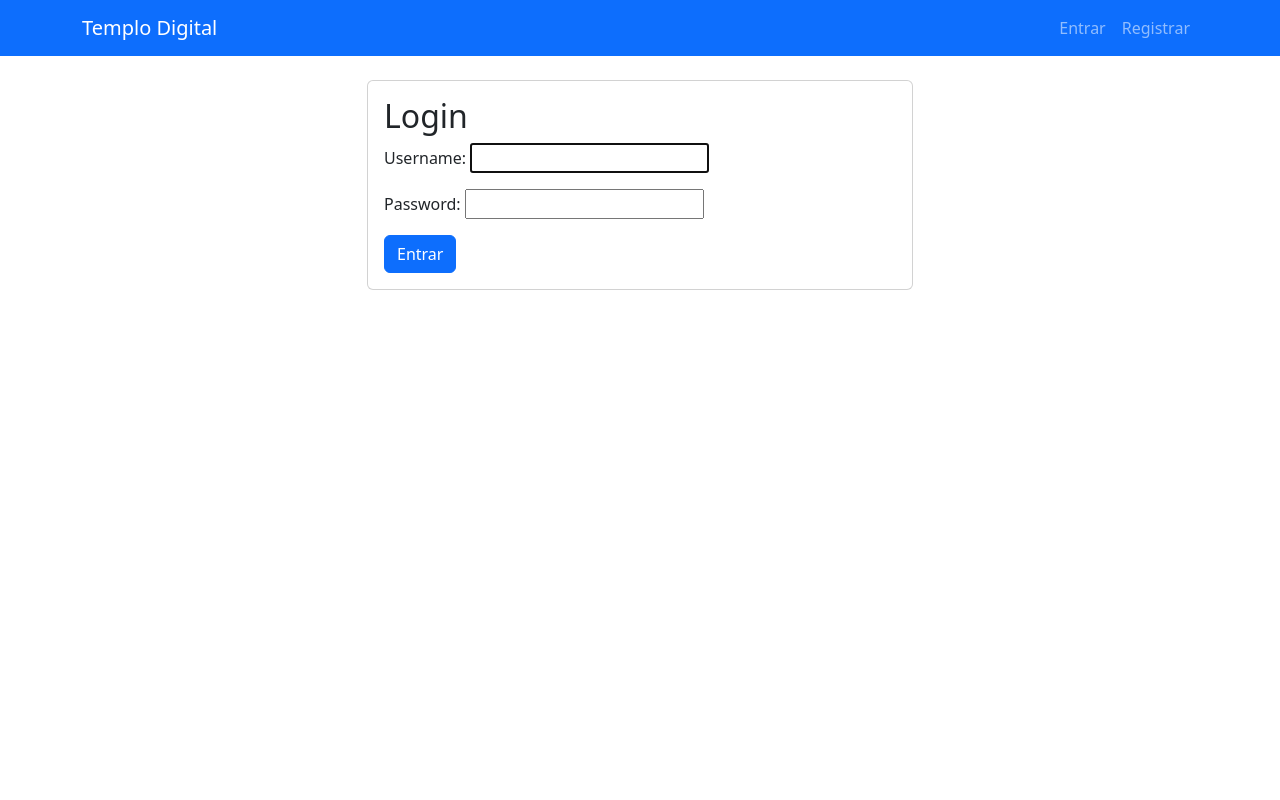
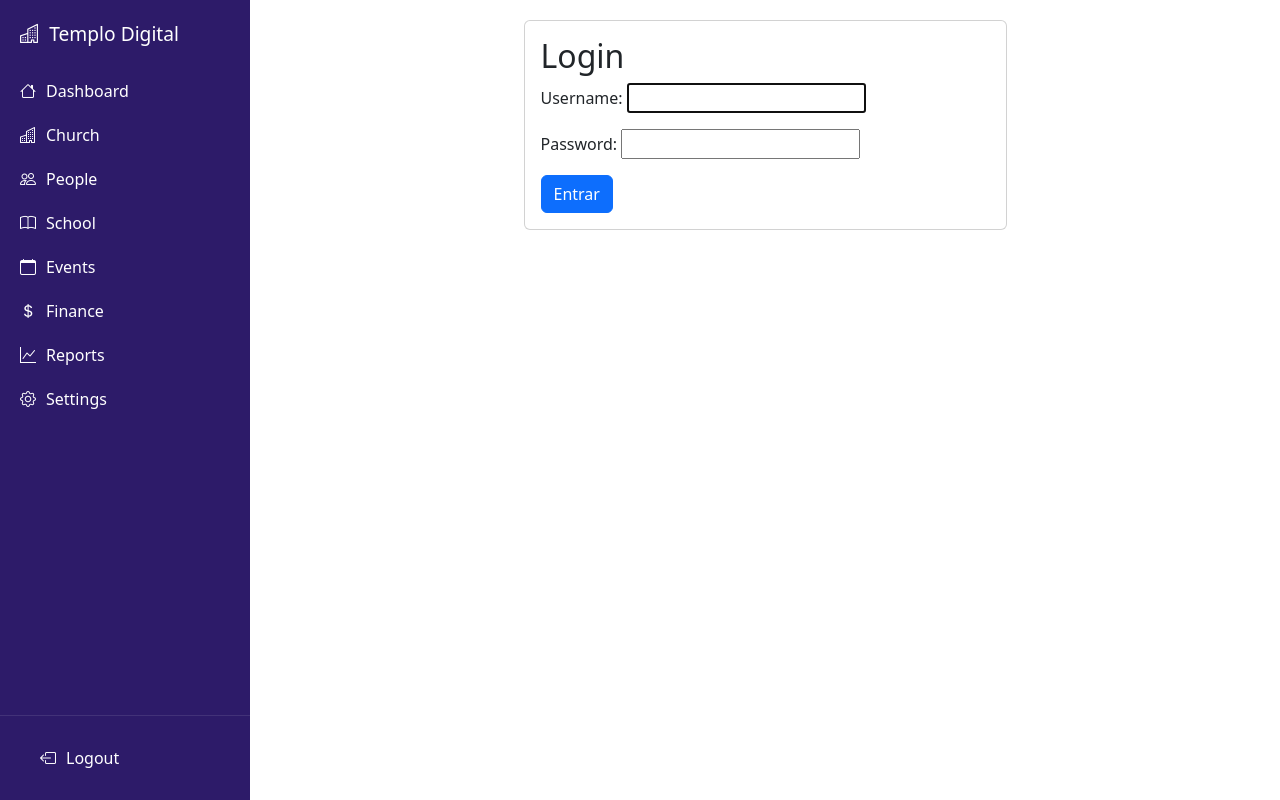
Before and after one commit to ericamila/Sistema-de-Gerenciamento-de-Igrejas, a Django app: a page that uses templates/base.html in a window 1280 px wide. Run offline with Django 5.2, Linux system fonts and the light colour scheme; some libraries are stand-ins or nearby versions.

Commit message:
Assistant checkpoint: Add sidebar and welcome page with church selection
Assistant generated file changes:
- templates/base.html: Add sidebar with navigation items
- templates/welcome.html: Create welcome page with church selection
- accounts/views.py: Update views to handle first-time users
- django_project/urls.py: Add welcome page URL

---

User prompt:

quero um sidebar com os itens na mesma ordem da imagem. Também quero que no primeiro uso do sistema a pessoa possa escolher fazer o cadastro de uma nova igreja ou entrar em uma existente algo parecido com a segunda imagem

Replit-Commit-Author: Assistant
Replit-Commit-Session-Id: cd7041a8-a803-4928-82c2-2c2266bd7d27

```diff
--- a/django_project/urls.py
+++ b/django_project/urls.py
@@ -1,4 +1,3 @@
-
 from django.contrib import admin
 from django.urls import path, include
 from django.contrib.auth import views as auth_views
@@ -7,6 +6,11 @@ from django.contrib.auth.decorators import login_required
 
 def home(request):
     return render(request, 'home.html')
+
+# Assuming 'views.py' in your app contains the welcome function
+# This is a placeholder, you'll need to create the actual view
+def welcome(request):
+    return render(request, 'welcome.html')
 
 urlpatterns = [
     path('', login_required(home), name='home'),
@@ -20,4 +24,5 @@ urlpatterns = [
     path('events/', include('events.urls')),
     path('schools/', include('schools.urls')),
     path('reports/', include('reports.urls')),
+    path('welcome/', welcome, name='welcome'), # Added welcome page URL
 ]
--- a/templates/base.html
+++ b/templates/base.html
@@ -6,26 +6,70 @@
     <meta name="viewport" content="width=device-width, initial-scale=1.0">
     <title>{% block title %}Templo Digital{% endblock %}</title>
     <link href="https://cdn.jsdelivr.net/npm/bootstrap@5.3.0/dist/css/bootstrap.min.css" rel="stylesheet">
+    <link rel="stylesheet" href="https://cdn.jsdelivr.net/npm/bootstrap-icons@1.7.2/font/bootstrap-icons.css">
+    <style>
+        .sidebar {
+            height: 100vh;
+            width: 250px;
+            background-color: #2D1B69;
+            position: fixed;
+            left: 0;
+            top: 0;
+            padding-top: 20px;
+        }
+        .sidebar a {
+            color: white;
+            text-decoration: none;
+            padding: 10px 20px;
+            display: flex;
+            align-items: center;
+            gap: 10px;
+        }
+        .sidebar a:hover {
+            background-color: rgba(255,255,255,0.1);
+        }
+        .main-content {
+            margin-left: 250px;
+            padding: 20px;
+        }
+        .logo {
+            color: white;
+            padding: 0 20px 20px;
+            display: flex;
+            align-items: center;
+            gap: 10px;
+            font-size: 1.2em;
+        }
+        .logout {
+            position: fixed;
+            bottom: 0;
+            width: 250px;
+            padding: 20px;
+            border-top: 1px solid rgba(255,255,255,0.1);
+        }
+    </style>
 </head>
 <body>
-    <nav class="navbar navbar-expand-lg navbar-dark bg-primary">
-        <div class="container">
-            <a class="navbar-brand" href="/">Templo Digital</a>
-            <div class="navbar-nav">
-                {% if user.is_authenticated %}
-                    <a class="nav-link" href="{% url 'churches:church_list' %}">Igrejas</a>
-                    <a class="nav-link" href="{% url 'churches:my_churches' %}">Minhas Igrejas</a>
-                    <a class="nav-link" href="{% url 'accounts:profile' %}">Perfil</a>
-                    <a class="nav-link" href="{% url 'logout' %}">Sair</a>
-                {% else %}
-                    <a class="nav-link" href="{% url 'login' %}">Entrar</a>
-                    <a class="nav-link" href="{% url 'accounts:register' %}">Registrar</a>
-                {% endif %}
-            </div>
+    <div class="sidebar">
+        <div class="logo">
+            <i class="bi bi-building"></i>
+            <span>Templo Digital</span>
         </div>
-    </nav>
+        <a href="{% url 'home' %}"><i class="bi bi-house"></i> Dashboard</a>
+        <a href="{% url 'churches:church_list' %}"><i class="bi bi-building"></i> Church</a>
+        <a href="{% url 'people:person_list' %}"><i class="bi bi-people"></i> People</a>
+        <a href="{% url 'schools:course_list' %}"><i class="bi bi-book"></i> School</a>
+        <a href="{% url 'events:event_list' %}"><i class="bi bi-calendar"></i> Events</a>
+        <a href="{% url 'finances:dashboard' %}"><i class="bi bi-currency-dollar"></i> Finance</a>
+        <a href="{% url 'reports:report_list' %}"><i class="bi bi-graph-up"></i> Reports</a>
+        <a href="{% url 'admin:index' %}"><i class="bi bi-gear"></i> Settings</a>
 
-    <div class="container mt-4">
+        <div class="logout">
+            <a href="{% url 'logout' %}"><i class="bi bi-box-arrow-left"></i> Logout</a>
+        </div>
+    </div>
+
+    <div class="main-content">
         {% if messages %}
             {% for message in messages %}
                 <div class="alert alert-{{ message.tags }}">
```
Also changed, not shown: accounts/views.py (+6 -1 lines), templates/welcome.html (added, +31 -0 lines).
